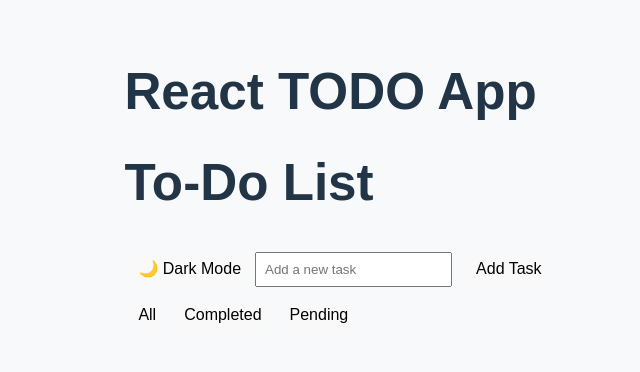
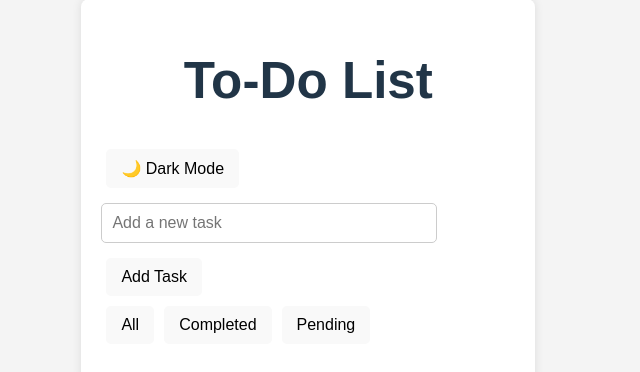
Before and after one commit to Heisen13/IT3R1_ADET_PIT2, a React (Vite) app: page / in a window 1280 px wide. Shown: the part 208-580 px from the top of the page, without its empty margins (300-940 px from the left). Built offline with nearby package versions, Linux system fonts and the light colour scheme.

Commit message:
Finishing it uo

```diff
--- a/src/App.css
+++ b/src/App.css
@@ -1,32 +1,43 @@
 body {
   font-family: Arial, sans-serif;
+  margin: 0;
+  padding: 0;
   display: flex;
   justify-content: center;
   align-items: center;
   height: 100vh;
-  background-color: #f8f9fa;
+  background-color: #f4f4f4;
 }
-.app-container {
+
+.container {
+  width: 80%;
+  max-width: 1000px;
+  padding: 20px;
+  background: white;
+  box-shadow: 0px 0px 10px rgba(0, 0, 0, 0.1);
+  border-radius: 8px;
+}
+
+h1 {
   text-align: center;
-  background: white;
-  padding: 20px;
-  border-radius: 8px;
-  box-shadow: 0 0 10px rgba(0, 0, 0, 0.1);
 }
-.todo-container {
-  margin-top: 20px;
+
+button {
+  padding: 10px 15px;
+  font-size: 16px;
+  cursor: pointer;
+  border: none;
+  border-radius: 5px;
+  margin: 5px;
 }
-input {
-  padding: 8px;
-  margin-right: 10px;
-}
-button {
-  padding: 8px;
-  cursor: pointer;
-}
-body.dark-mode {
-  background-color: #222;
-  color: white;
+
+input[type="text"] {
+  width: calc(100% - 100px);
+  padding: 10px;
+  font-size: 16px;
+  margin: 10px 0;
+  border: 1px solid #ccc;
+  border-radius: 5px;
 }
 
 .custom-checkbox {
@@ -35,11 +46,40 @@
   accent-color: green;
 }
 
+ul {
+  list-style: none;
+  padding: 0;
+}
+
+li {
+  display: flex;
+  align-items: center;
+  justify-content: space-between;
+  padding: 10px;
+  border-bottom: 1px solid #ccc;
+}
+
+li span {
+  flex-grow: 1;
+  font-size: 18px;
+  margin-left: 10px;
+}
+
 .completed {
   text-decoration: line-through;
-  color: gray;
+  color: green;
 }
 
-.container button {
-  margin: 5px;
+.dark-mode {
+  background-color: #222;
+  color: white;
 }
+
+.dark-mode .container {
+  background-color: #333;
+}
+
+.dark-mode button {
+  background-color: #555;
+  color: white;
+}
--- a/src/App.jsx
+++ b/src/App.jsx
@@ -3,7 +3,6 @@
 function App() {
  return (
  <div>
- <h1> React TODO App</h1>
  <TodoList />
  </div>
  );
```
